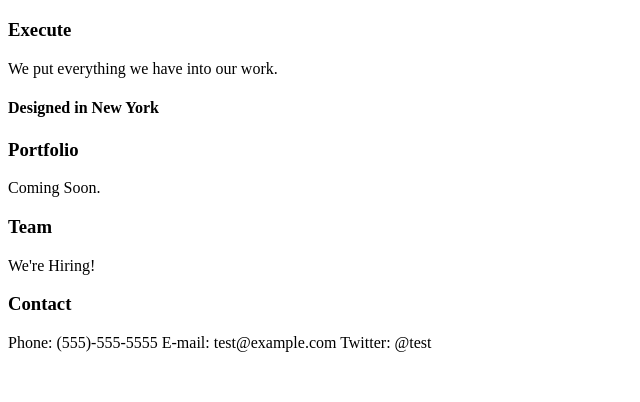
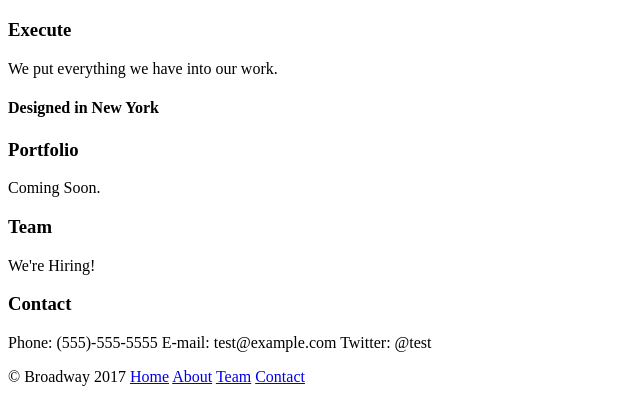
Before and after one commit to 1985anna/broadway, a plain HTML site: page index.html in a window 1280 px wide. Shown: the part 1263-1665 px from the top of the page, without its empty margins (0-640 px from the left). Before the commit the page ends 1631 px from the top, so only its background shows below. Drawn offline with Linux system fonts and the light colour scheme.

Commit message:
Built HTML to footer section.

```diff
--- a/index.html
+++ b/index.html
@@ -10,8 +10,8 @@
   </head>
   <body>
     <div class="header">
-      <h1> Broadway Design</h1>
-      <a href="Home">Home</a>
+      <h1 id="Home"> Broadway Design</h1>
+      <a href="#Home">Home</a>
       <a href="#About">About</a>
       <a href="#Work">Work</a>
       <a href="#Team">Team</a>
@@ -50,5 +50,16 @@
 
     </div>
 
+    <div class="footer">
+    <p>© Broadway 2017
+      <a href="#Home">Home</a>
+      <a href="#About">About</a>
+      <a href="#Team">Team</a>
+      <a href="#Contact">Contact</a>
+    </p>
+
+
+    </div>
+
   </body>
 </html>
```
